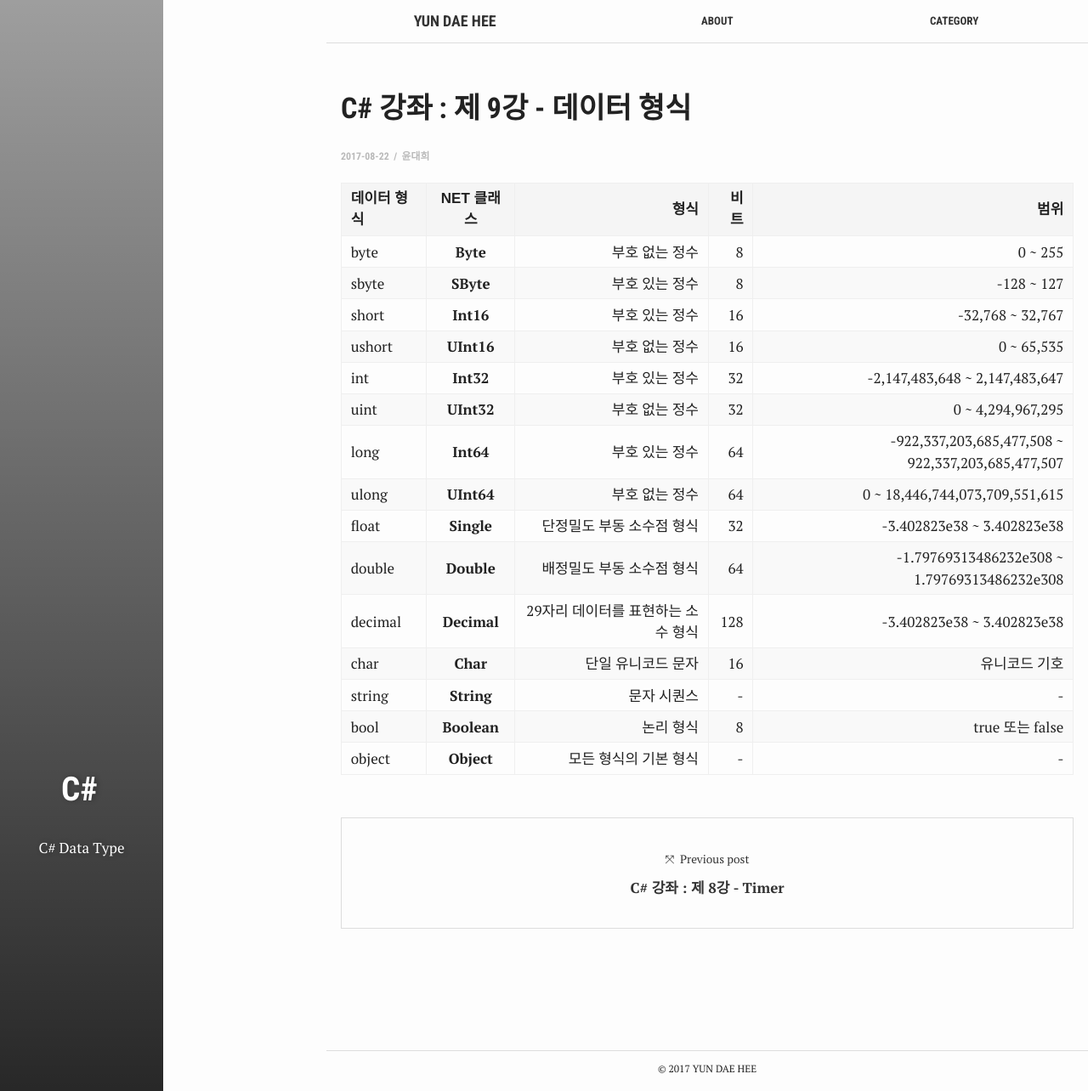
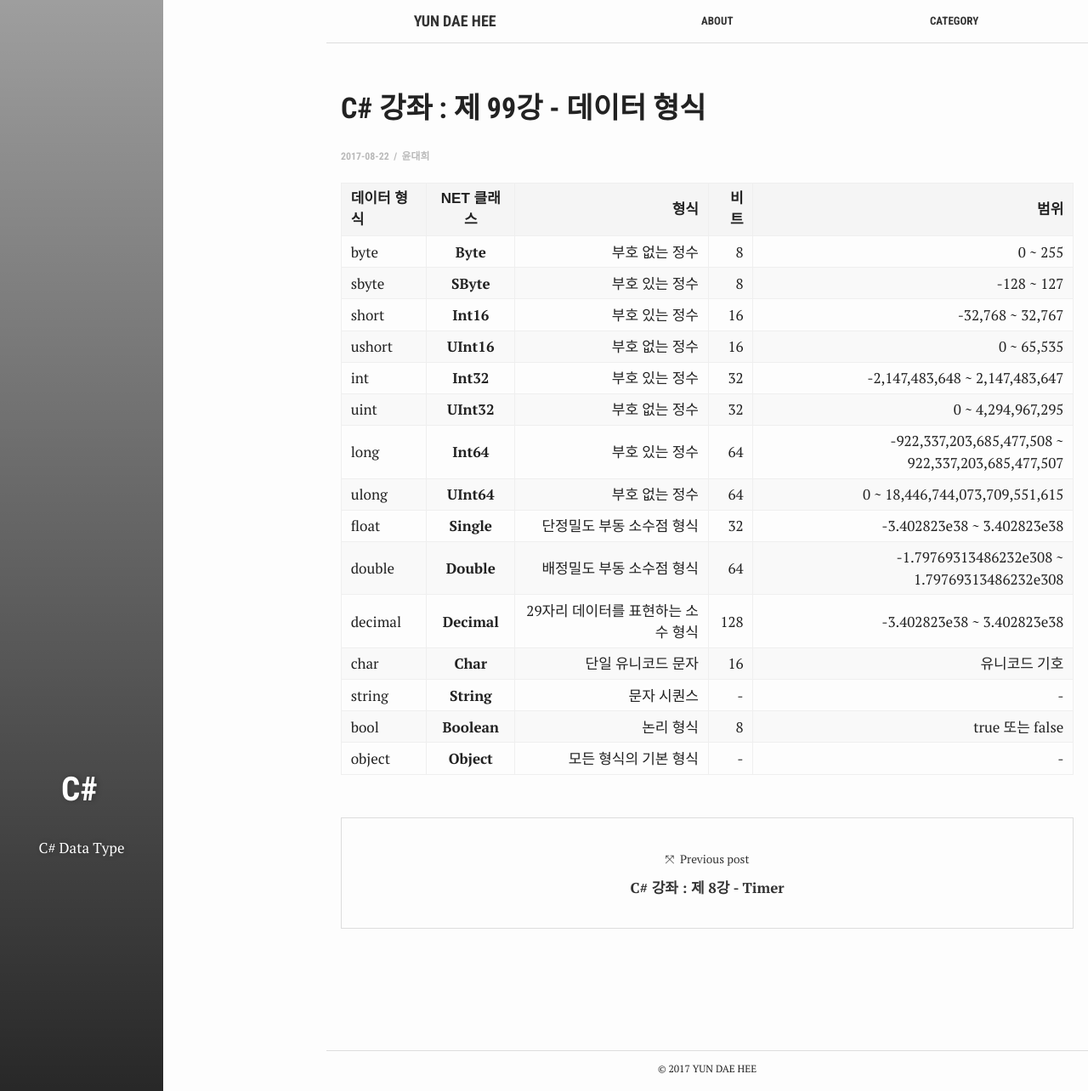
Before and after one commit to test076923/076923.github.io, a Jekyll site: the page built from _posts/2017-08-22-C#-9.md, in a window 1280 px wide and 1284 px high. Shown: the whole window at 85% size. Built offline with Jekyll 4.4.1, drawn with Linux system fonts in a browser that asks for light colours.

Commit message:
Update 2017-08-22-C#-9.md

```diff
--- a/_posts/2017-08-22-C#-9.md
+++ b/_posts/2017-08-22-C#-9.md
@@ -1,8 +1,8 @@
 ---
 bg: "Clogo.jpg"
 layout: post
-title:  "C# 강좌 : 제 9강 - 데이터 형식"
-crawlertitle: "C# 강좌 : 제 9강 - 데이터 형식"
+title:  "C# 강좌 : 제 99강 - 데이터 형식"
+crawlertitle: "C# 강좌 : 제 99강 - 데이터 형식"
 summary: "C# Data Type"
 date: 2017-08-22
 categories: posts
```
